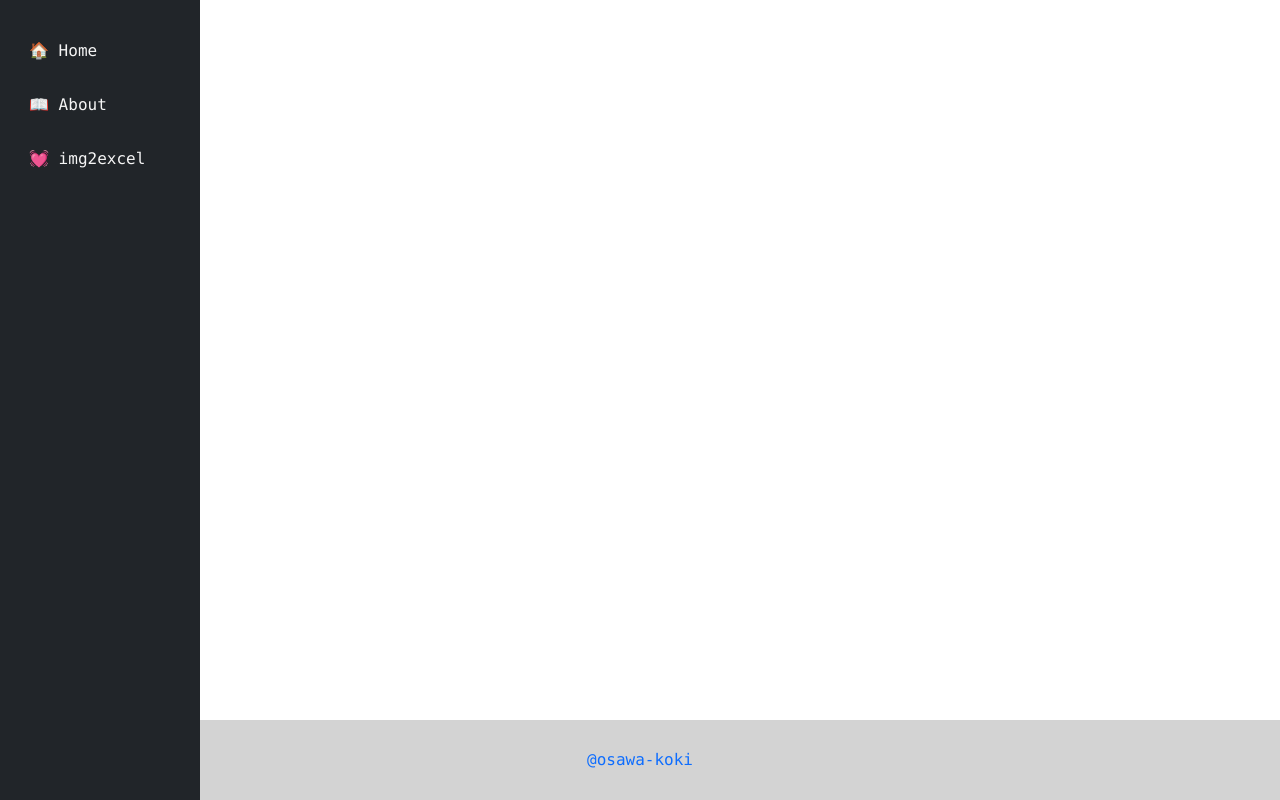
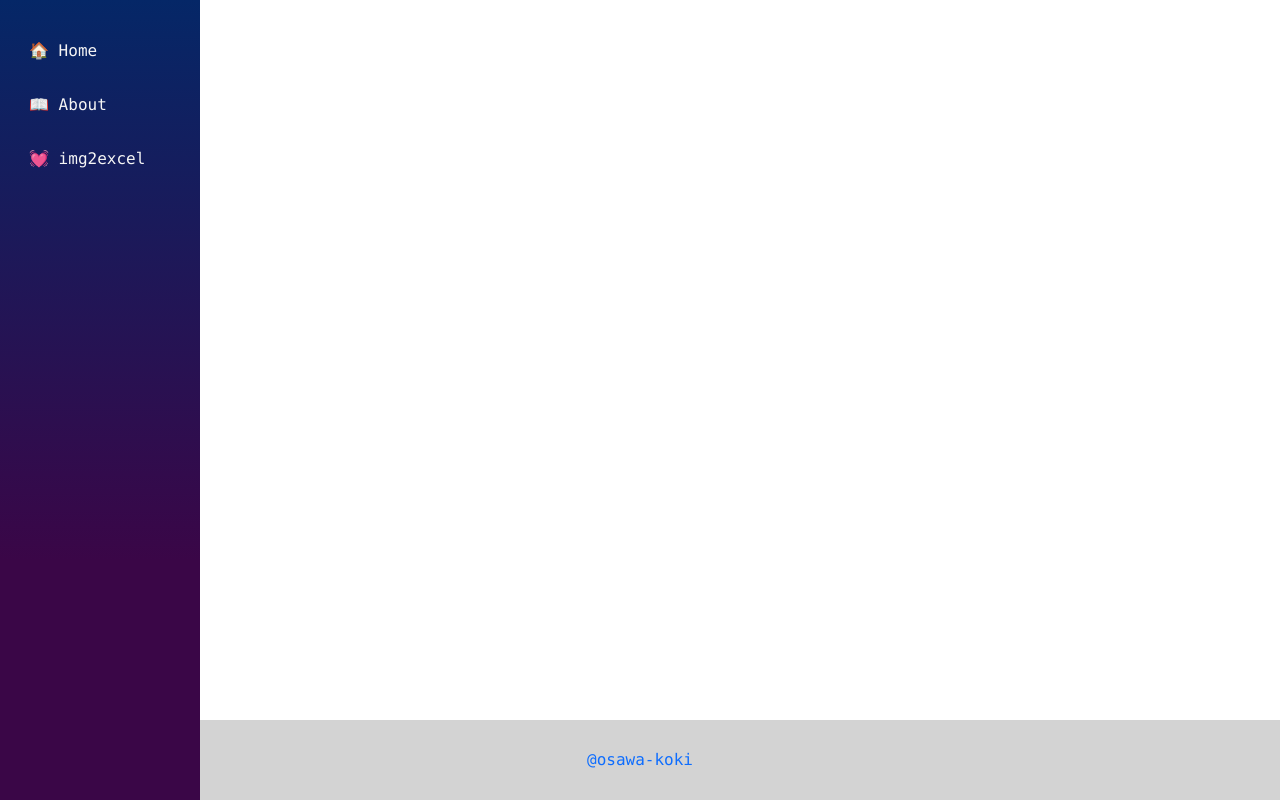
Before and after one commit to osawa-koki/img2excel-server.rb, a Next.js app in the folder client/: page /img2excel in a window 1280 px wide. Built offline with nearby package versions, Linux system fonts and the light colour scheme.

Commit message:
小さな修正。

```diff
--- a/client/styles/menu.scss
+++ b/client/styles/menu.scss
@@ -5,7 +5,7 @@
   top: 0;
   left: 0;
   margin: 0;
-  background-color: RGBA(33, 37, 41, var(--bs-bg-opacity, 1));
+  background-image: linear-gradient(180deg,#052767,#3a0647 70%);
   z-index: 99;
   @include media-breakpoint-down(md) {
     margin: 0;
```
